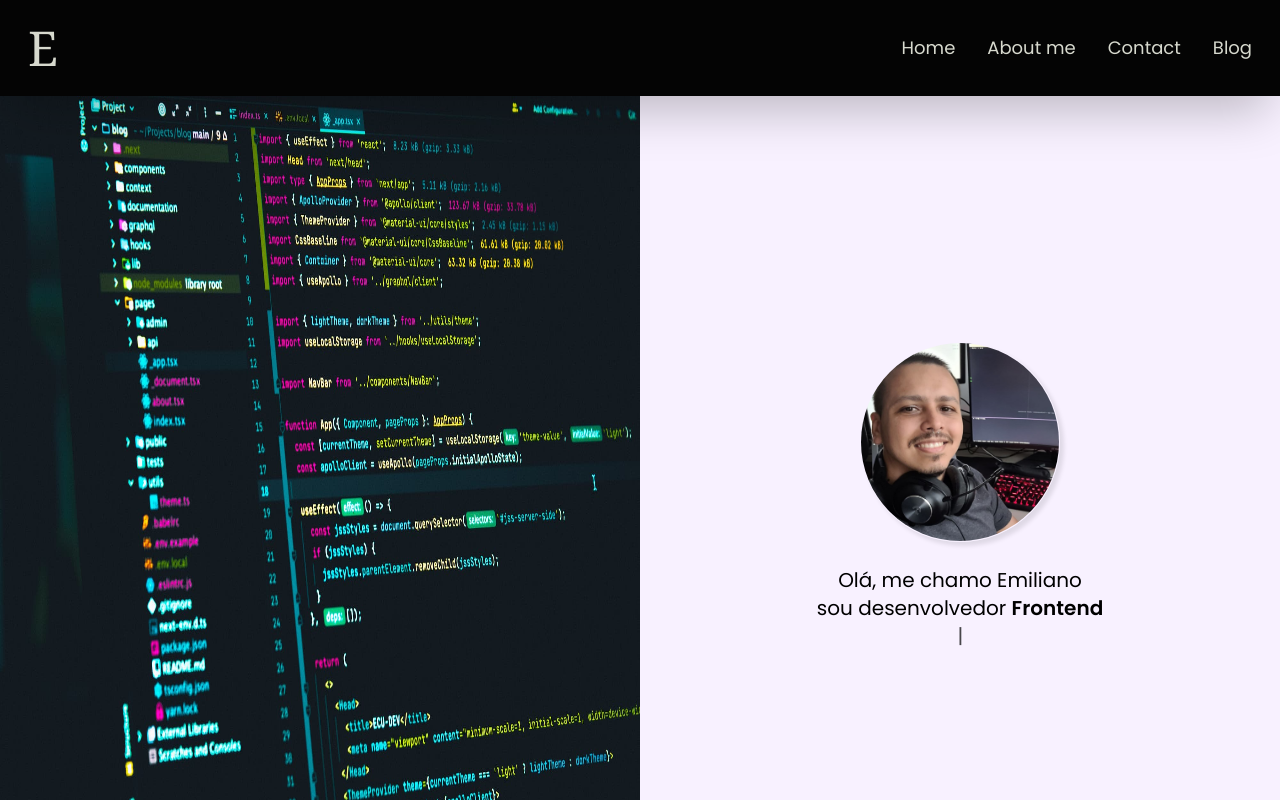
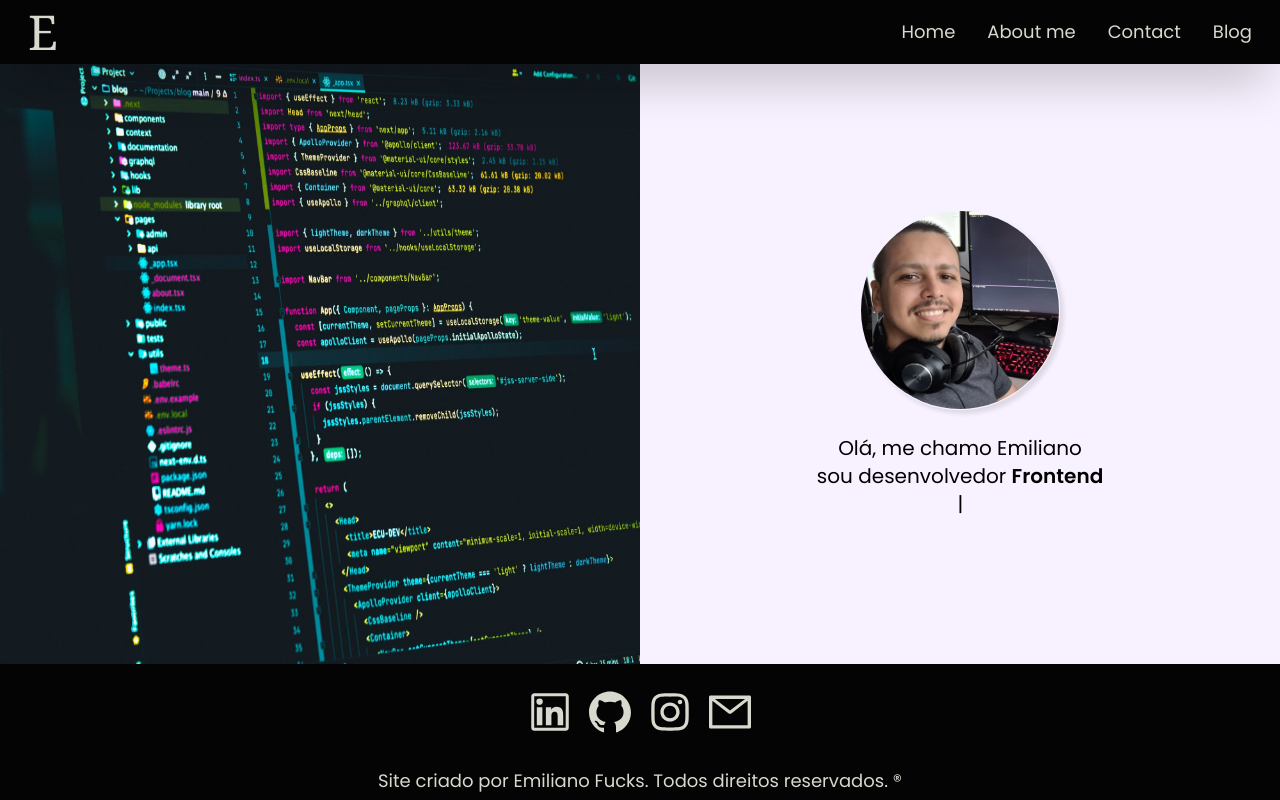
Before and after one commit to eminesf/my-cv, a React (Create React App) app: page / in a window 1280 px wide. Shown: the top 800 px of the page. Built offline with nearby package versions, Linux system fonts and the light colour scheme.

Commit message:
ajuste de tamanho de vh

```diff
--- a/src/components/Body/styles.module.css
+++ b/src/components/Body/styles.module.css
@@ -1,8 +1,8 @@
 .body {
  @apply flex flex-col md:flex-row;
 
- height: 100vh;
- margin-top: 96px;
+ height: 75vh;
+ margin-top: 8vh;
 }
 
 .sideA {
--- a/src/components/Footer/styles.module.css
+++ b/src/components/Footer/styles.module.css
@@ -1,7 +1,7 @@
 .footer {
   @apply w-full bg-rich-black text-off-white flex flex-col items-center justify-between;
 
-  height: 13rem;
+  height: 17vh;
 }
 
 .icons {
--- a/src/components/Header/styles.module.css
+++ b/src/components/Header/styles.module.css
@@ -1,7 +1,7 @@
 .header {
   @apply p-2 text-off-white bg-rich-black flex fixed w-full justify-between text-lg shadow-2xl;
 
-  height: 6rem;
+  height: 8vh;
   top: 0;
   left: 0;
   z-index: 9999;
```
